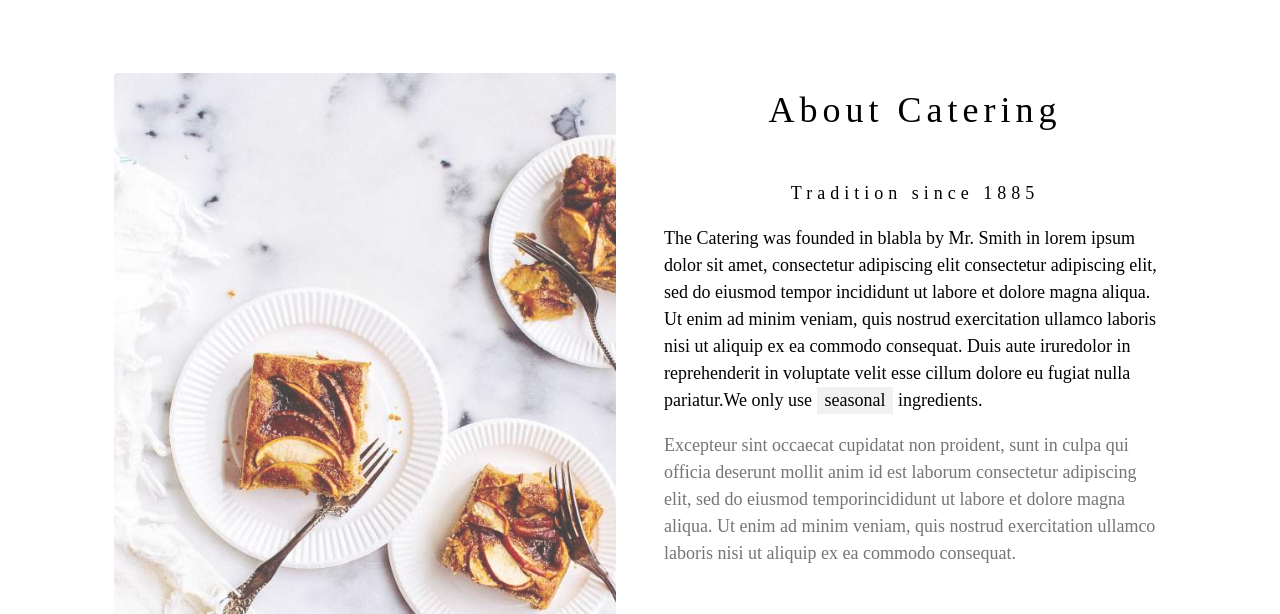
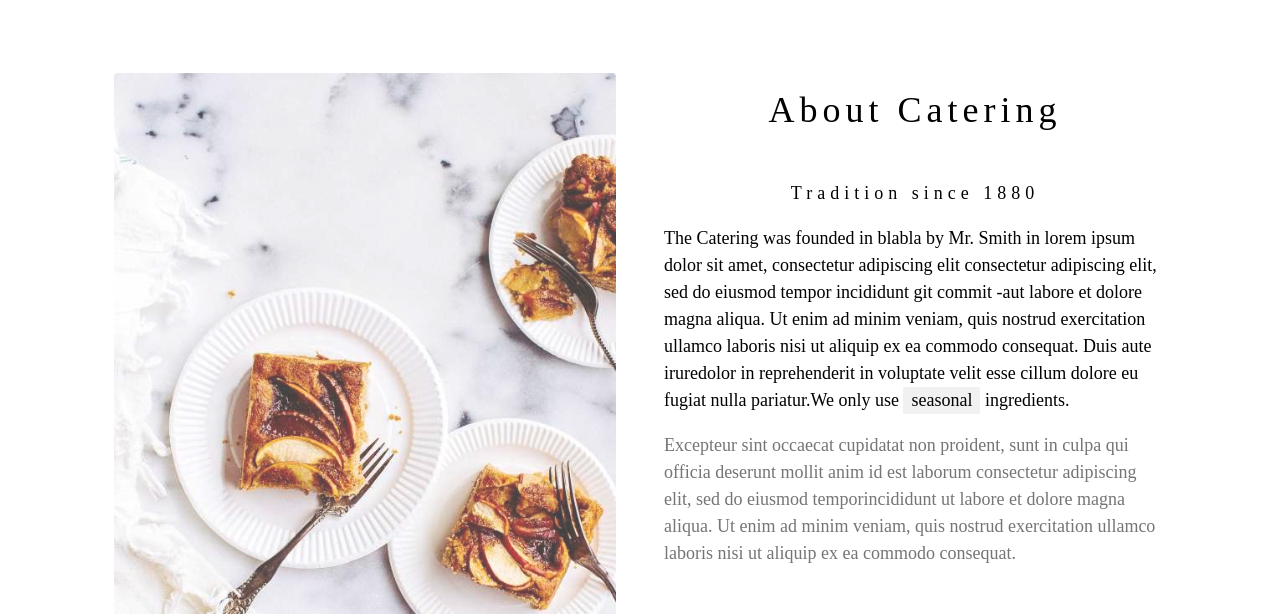
Before and after one commit to arkanorun/mywebsite, a plain HTML site: page index.html in a window 1280 px wide. Shown: the part 643-1257 px from the top of the page. Drawn offline with nearby package versions, Linux system fonts and the light colour scheme.

```diff
--- a/index.html
+++ b/index.html
@@ -47,8 +47,8 @@ h1, h2, h3, h4, h5, h6 {
 
     <div class="w3-col m6 w3-padding-large">
       <h1 class="w3-center">About Catering</h1><br>
-      <h5 class="w3-center">Tradition since 1885</h5>
-      <p class="w3-large">The Catering was founded in blabla by Mr. Smith in lorem ipsum dolor sit amet, consectetur adipiscing elit consectetur adipiscing elit, sed do eiusmod tempor incididunt ut labore et dolore magna aliqua. Ut enim ad minim veniam, quis nostrud exercitation ullamco laboris nisi ut aliquip ex ea commodo consequat. Duis aute iruredolor in reprehenderit in voluptate velit esse cillum dolore eu fugiat nulla pariatur.We only use <span class="w3-tag w3-light-grey">seasonal</span> ingredients.</p>
+      <h5 class="w3-center">Tradition since 1880</h5>
+      <p class="w3-large">The Catering was founded in blabla by Mr. Smith in lorem ipsum dolor sit amet, consectetur adipiscing elit consectetur adipiscing elit, sed do eiusmod tempor incididunt git commit -aut labore et dolore magna aliqua. Ut enim ad minim veniam, quis nostrud exercitation ullamco laboris nisi ut aliquip ex ea commodo consequat. Duis aute iruredolor in reprehenderit in voluptate velit esse cillum dolore eu fugiat nulla pariatur.We only use <span class="w3-tag w3-light-grey">seasonal</span> ingredients.</p>
       <p class="w3-large w3-text-grey w3-hide-medium">Excepteur sint occaecat cupidatat non proident, sunt in culpa qui officia deserunt mollit anim id est laborum consectetur adipiscing elit, sed do eiusmod temporincididunt ut labore et dolore magna aliqua. Ut enim ad minim veniam, quis nostrud exercitation ullamco laboris nisi ut aliquip ex ea commodo consequat.</p>
     </div>
   </div>
```
